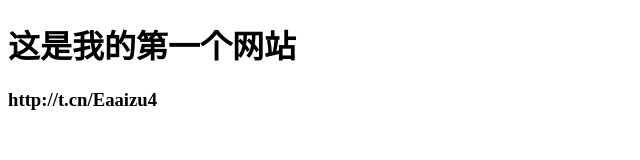
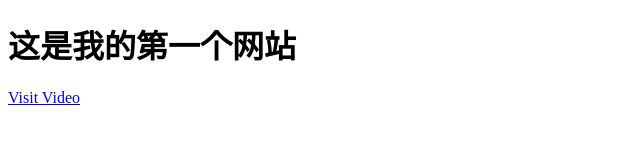
Before and after one commit to drainAA/drainAA.github.io, a plain HTML site: page index.html in a window 1280 px wide. Shown: the whole page, without its empty margins (0-640 px from the left). Drawn offline with Linux system fonts and the light colour scheme.

Commit message:
Update index.html
1

```diff
--- a/index.html
+++ b/index.html
@@ -7,7 +7,8 @@
 	<body>
 		<h1>这是我的第一个网站</h1>
 
-		<h3>http://t.cn/Eaaizu4</h3>
+		<p><a href="http://t.cn/Eaaizu4">Visit Video</a></p>
+
 
 	</body>
 </html>
```
